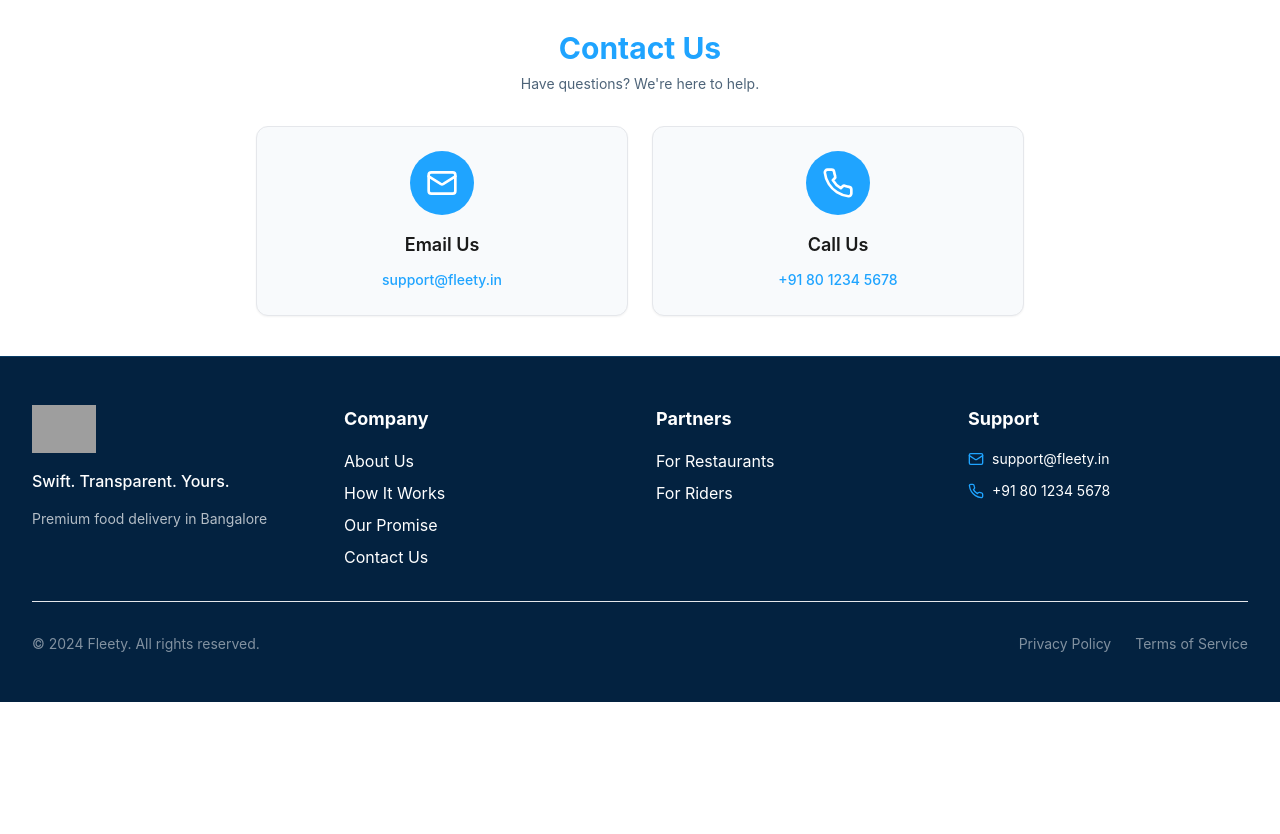
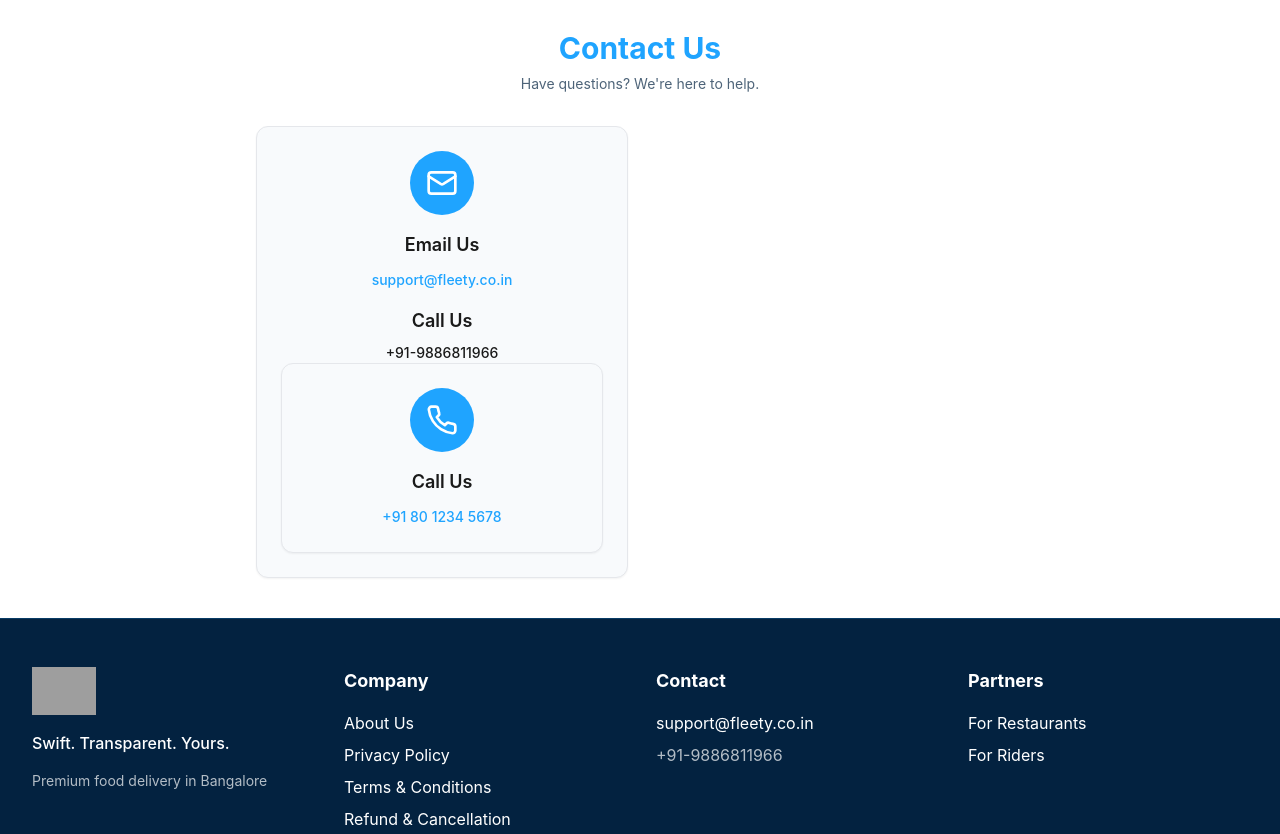
Before and after one commit to MuzPas1/fleety-website, a plain HTML site: page index.html in a window 1280 px wide. Shown: the part 2520-3354 px from the top of the page. Before the commit the page ends 3222 px from the top, so only its background shows below. Drawn offline with nearby package versions, Linux system fonts and the light colour scheme; grey boxes are pictures that could not be loaded.

Commit message:
Update index.html

```diff
--- a/index.html
+++ b/index.html
@@ -277,9 +277,14 @@
                         </svg>
 </div>
 <h3 class="text-lg font-semibold text-[#1A1A1A] mb-2">Email Us</h3>
-                    <a href="mailto:support@fleety.in" class="text-sm text-[#1FA4FF] hover:text-[#59C3FF] transition-colors font-medium">support@fleety.in</a>
-                </div>
-                <div class="bg-[#F8FAFC] p-6 rounded-xl shadow-sm border border-gray-200 text-center">
+<a href="mailto:support@fleety.co.in" class="text-sm text-[#1FA4FF] hover:text-[#59C3FF] transition-colors font-medium">
+    support@fleety.co.in
+</a>
+
+<h3 class="text-lg font-semibold text-[#1A1A1A] mt-4 mb-2">Call Us</h3>
+<p class="text-sm text-[#1A1A1A] font-medium">
+    +91-9886811966
+</p>                <div class="bg-[#F8FAFC] p-6 rounded-xl shadow-sm border border-gray-200 text-center">
                     <div class="w-16 h-16 flex items-center justify-center mx-auto rounded-full bg-[#1FA4FF] text-white mb-4">
                         <svg xmlns="http://www.w3.org/2000/svg" width="24" height="24" viewBox="0 0 24 24" fill="none" stroke="currentColor" stroke-width="2" stroke-linecap="round" stroke-linejoin="round" class="h-8 w-8">
                             <path d="M22 16.92v3a2 2 0 0 1-2.18 2 19.79 19.79 0 0 1-8.63-3.07 19.5 19.5 0 0 1-6-6 19.79 19.79 0 0 1-3.07-8.67A2 2 0 0 1 4.11 2h3a2 2 0 0 1 2 1.72 12.84 12.84 0 0 0 .7 2.81 2 2 0 0 1-.45 2.11L8.09 9.91a16 16 0 0 0 6 6l1.27-1.27a2 2 0 0 1 2.11-.45 12.84 12.84 0 0 0 2.81.7A2 2 0 0 1 22 16.92z"></path>
@@ -304,13 +309,26 @@
                 </div>
 
                 <!-- Company -->
+<!-- Company -->
 <div>
     <h4 class="text-lg font-bold text-white mb-4">Company</h4>
     <ul class="space-y-2">
-                        <li><button onclick="scrollToSection('about')" class="text-white hover:text-[#1FA4FF] transition-colors">About Us</button></li>
-                        <li><button onclick="scrollToSection('how-it-works')" class="text-white hover:text-[#1FA4FF] transition-colors">How It Works</button></li>
-                        <li><button onclick="scrollToSection('promise')" class="text-white hover:text-[#1FA4FF] transition-colors">Our Promise</button></li>
-                        <li><button onclick="scrollToSection('contact')" class="text-white hover:text-[#1FA4FF] transition-colors">Contact Us</button></li>
+        <li><a href="about.html" class="text-white hover:text-[#1FA4FF] transition-colors">About Us</a></li>
+        <li><a href="privacy.html" class="text-white hover:text-[#1FA4FF] transition-colors">Privacy Policy</a></li>
+        <li><a href="terms.html" class="text-white hover:text-[#1FA4FF] transition-colors">Terms & Conditions</a></li>
+        <li><a href="refund.html" class="text-white hover:text-[#1FA4FF] transition-colors">Refund & Cancellation</a></li>
+    </ul>
+</div>
+<!-- Contact -->
+<div>
+    <h4 class="text-lg font-bold text-white mb-4">Contact</h4>
+    <ul class="space-y-2">
+        <li>
+            <a href="mailto:support@fleety.co.in" class="text-white hover:text-[#1FA4FF] transition-colors">
+                support@fleety.co.in
+            </a>
+        </li>
+        <li class="text-white/70">+91-9886811966</li>
     </ul>
 </div>
 
```
Lines whose indentation alone changed are shown as unchanged.
